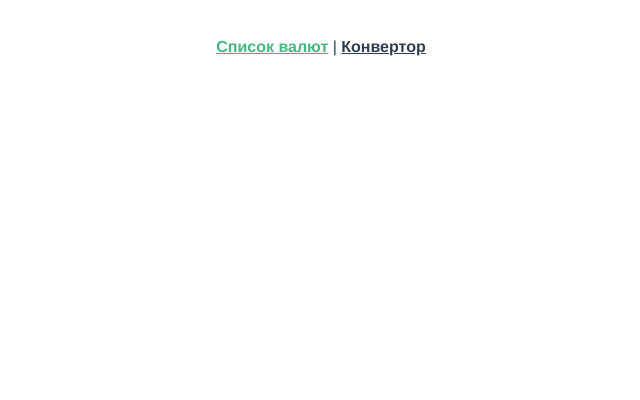
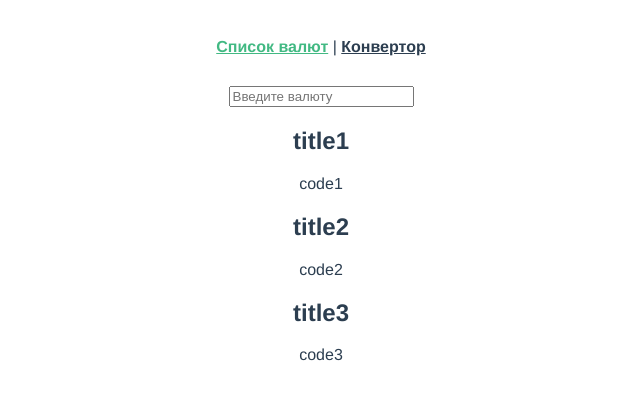
Before and after one commit to ove4kina/test_for_eclipse_digital_studio, a Vue app: page / in a window 1280 px wide. Shown: the top 400 px of the page, without its empty margins (319-959 px from the left). Built offline with nearby package versions, Linux system fonts and the light colour scheme; no server answers.

Commit message:
API connection and search without Vuex

```diff
--- a/src/store/index.js
+++ b/src/store/index.js
@@ -1,5 +1,5 @@
 import { createStore } from 'vuex'
-
+import currency from './modules/currency'
 export default createStore({
   state: {
   },
@@ -8,5 +8,6 @@ export default createStore({
   actions: {
   },
   modules: {
+  currency,
   }
 })
--- a/src/store/modules/currency.js
+++ b/src/store/modules/currency.js
@@ -1,10 +1,22 @@
 export default {
     state: {
+        currency: [],
     },
     mutations: {
+        UPDATE_CURRENCY(state, currency) {
+            state.currency = currency;
+        },
     },
     actions: {
+        async FETCH_CURRENCY(ctx) {
+            const response = await fetch('https://www.cbr-xml-daily.ru/daily_json.js')
+            const currency = await response.json();
+            ctx.commit('UPDATE_CURRENCY', currency.Valute);
+        },
     },
     getters: {
+        ALL_CURRENCY(state) {
+            return state.currency;
+        },
     }
 }
--- a/src/views/Currencies.vue
+++ b/src/views/Currencies.vue
@@ -1,3 +1,38 @@
 <template>
+    <div class="currency">
+        <input type="text" placeholder="Введите валюту" v-model="value">
+        <div class="currency__list" >
+            <div class="currency__item" v-for="item in searchResult()" :key="item.id">
+                <h2 class="currency__title">{{item.title}}</h2>
+                <p class="currency__code">{{item.code}}</p>
+            </div>
+        </div>
+    </div>
+</template>
 
-</template>
+<script>
+import {mapActions, mapGetters} from 'vuex'
+export default {
+    data() {
+        return {
+            currency: [
+                {title: 'title1', code: 'code1', id: 1,},
+                {title: 'title2', code: 'code2', id: 2,},
+                {title: 'title3', code: 'code3', id: 3,},
+            ],
+            value: '',
+        }
+    },
+    name: "currency",
+    computed: mapGetters(['ALL_CURRENCY']),
+    methods: {
+        ...mapActions(['FETCH_CURRENCY']),
+        searchResult() {
+            return this.currency.filter(item => item.title.toLowerCase().includes(this.value.toLowerCase()) || item.code.toLowerCase().includes(this.value.toLowerCase()));
+        },
+    },
+    async mounted() {
+        this.FETCH_CURRENCY();
+    }
+}
+</script>
```
